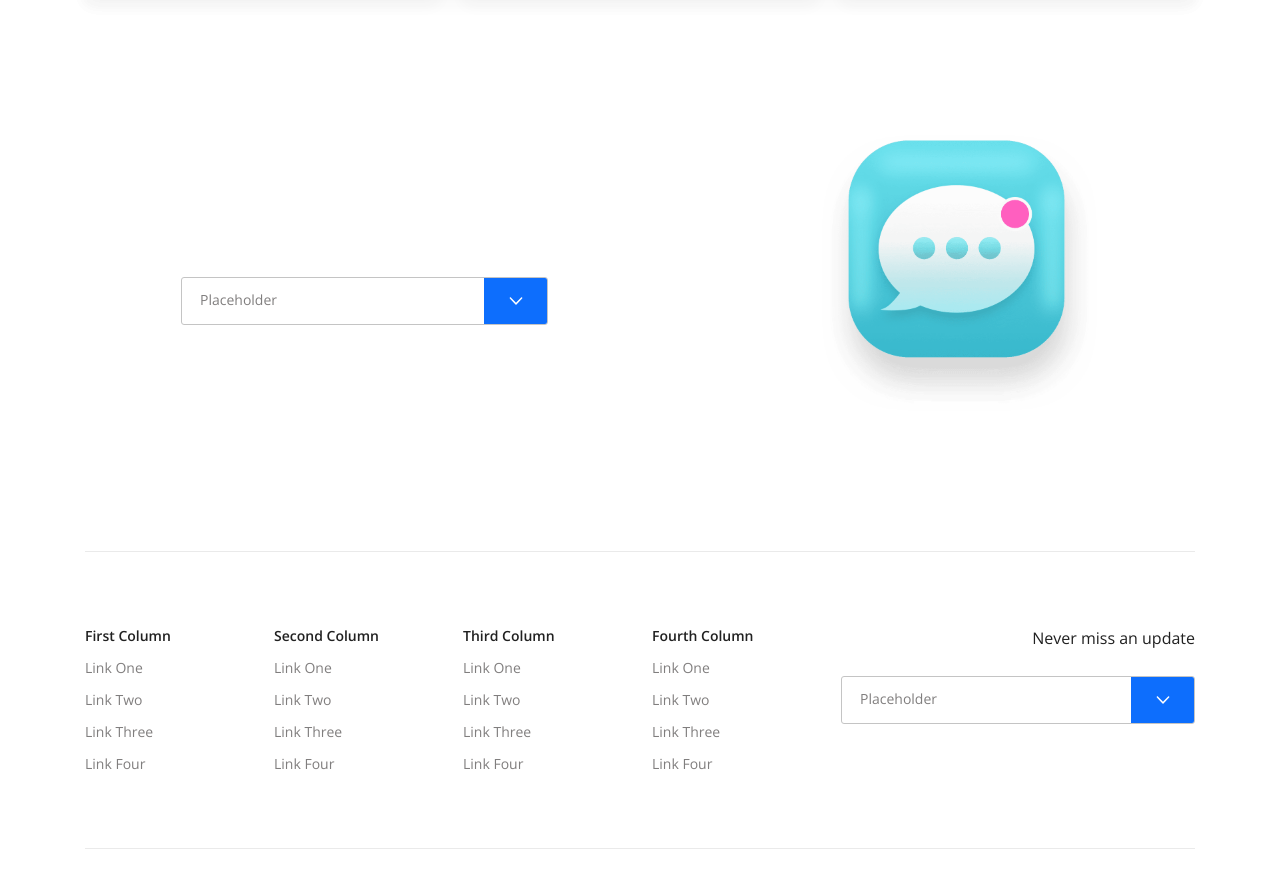
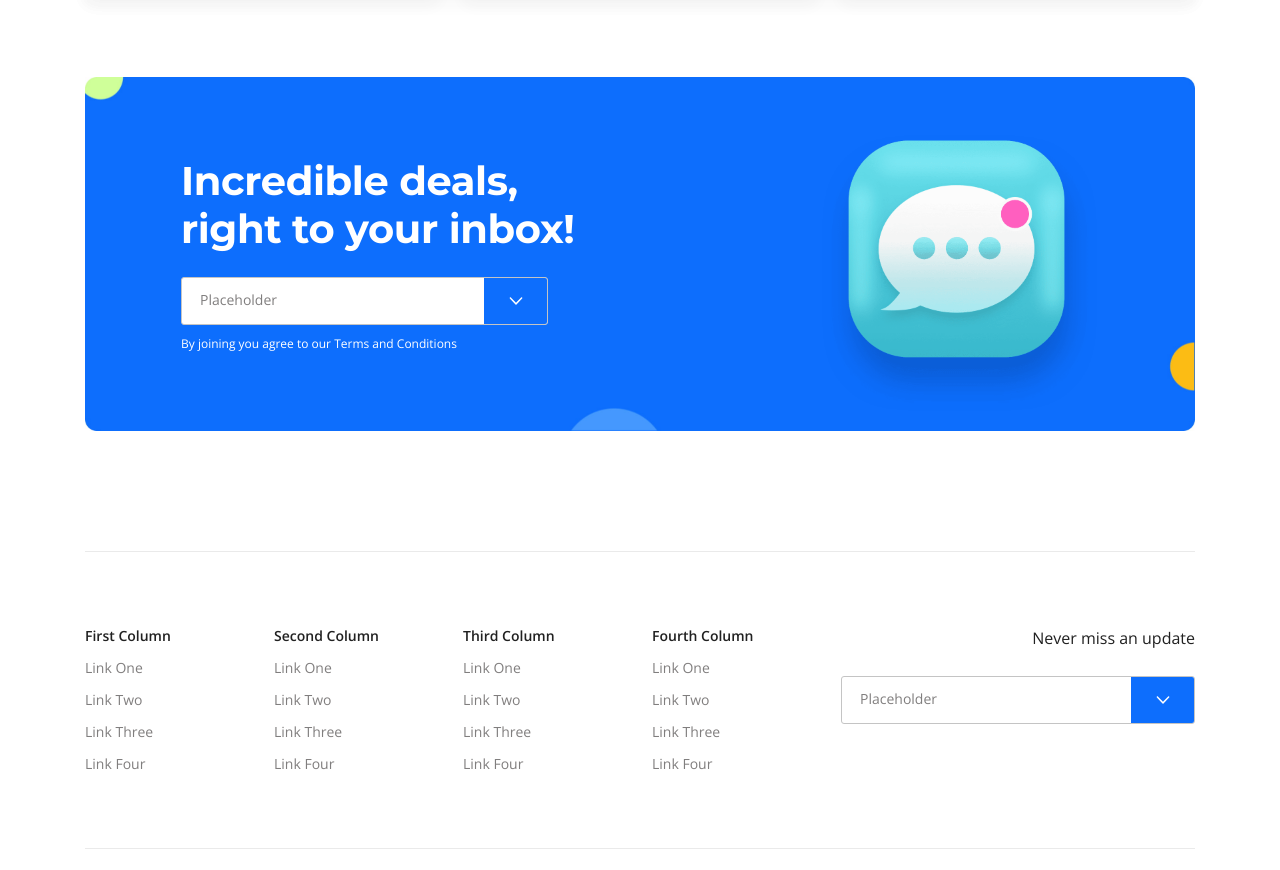
Before and after one commit to malikemiroglu/CssWork2, a plain HTML site: page index.html in a window 1280 px wide. Shown: the part 4231-5101 px from the top of the page. Drawn offline with nearby package versions, Linux system fonts and the light colour scheme; the site is published under a folder, as on GitHub Pages, so addresses that start at the root find nothing.

Commit message:
.inbox background url() arka plana gidiş yolu güncellendi.

```diff
--- a/assets/css/zeplin2.css
+++ b/assets/css/zeplin2.css
@@ -566,7 +566,7 @@ a {
 
 /* INBOX START */
 .inbox {
-    background: url('/assets/img/container/inbox/background-inbox.jpg');
+    background: url('../img/container/inbox/background-inbox.jpg    ');
     height: 354px;
     background-size: 100% 100%;
     margin-top: 80px;
```
